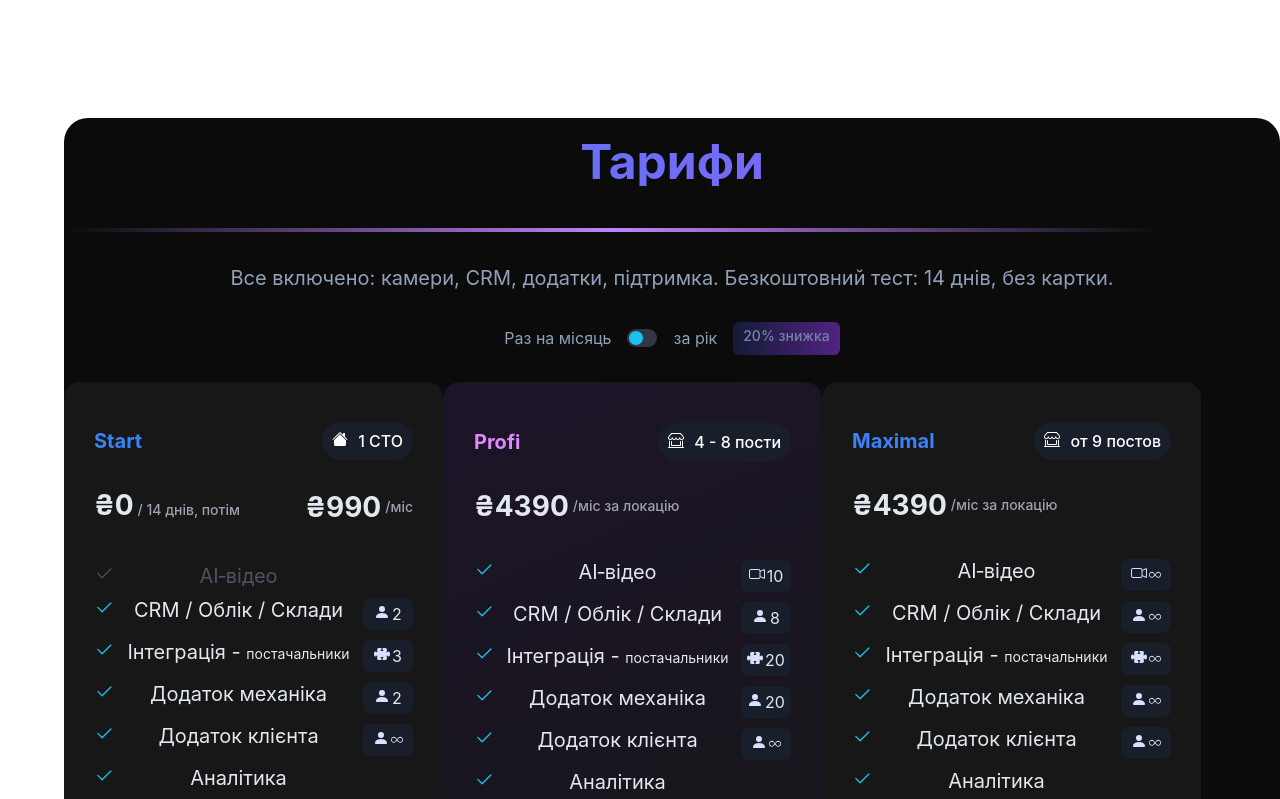
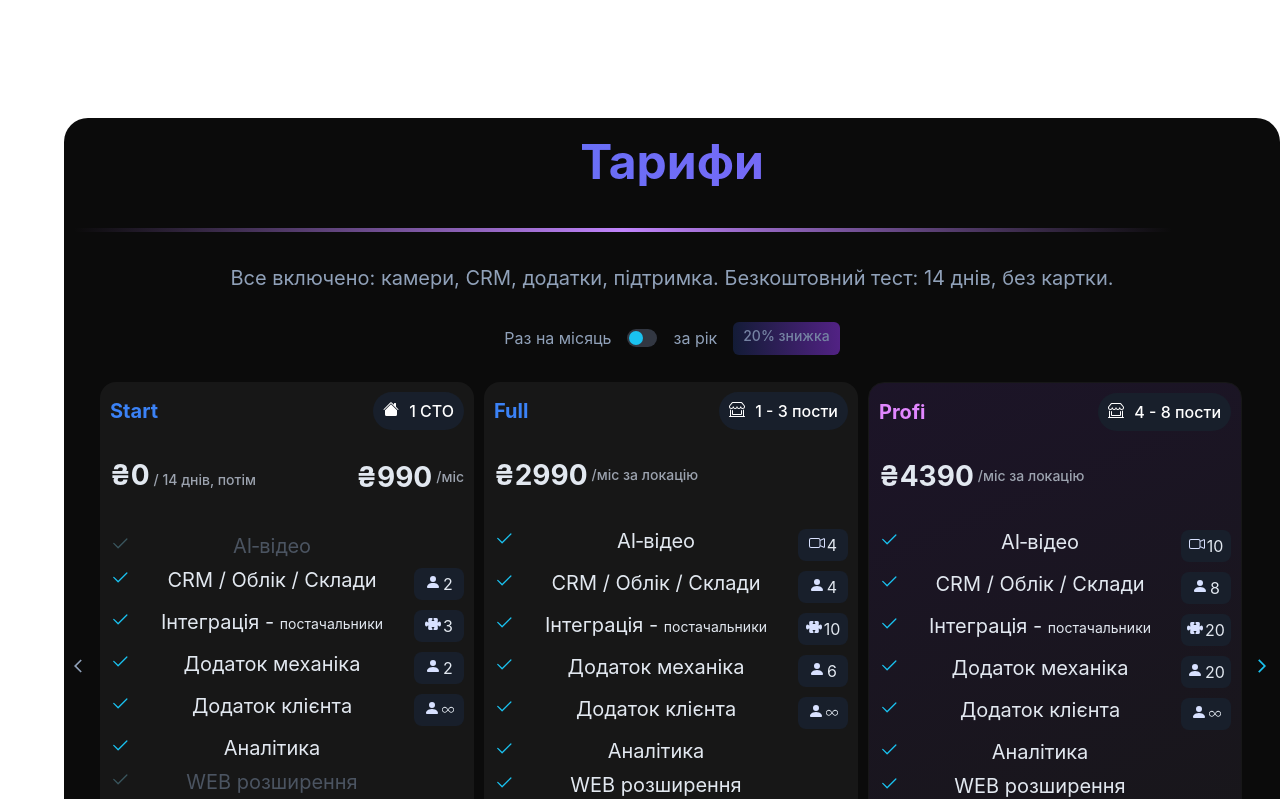
Before and after one commit to ExpanseCode/CRMMech, a React (Vite) app: page / in a window 1280 px wide. Shown: the part 10084-10883 px from the top of the page. Built offline with nearby package versions, Linux system fonts and the light colour scheme.

Commit message:
Changed Pricing section design

```diff
--- a/src/components/Landing/PricingSection/PricingSection.jsx
+++ b/src/components/Landing/PricingSection/PricingSection.jsx
@@ -1,7 +1,7 @@
 import css from './PricingSection.module.css';
 import { motion } from 'framer-motion';
 import { Check, Star, ArrowRight } from 'lucide-react';
-import { useState } from 'react';
+import { useEffect, useRef, useState } from 'react';
 import {
   BsFillHouseFill,
   BsShopWindow,
@@ -13,6 +13,7 @@ import {
   BsHandIndex,
   BsCaretRightSquare,
 } from 'react-icons/bs';
+import { MdArrowForwardIos, MdArrowBackIos } from 'react-icons/md';
 
 const plans = [
   {
@@ -108,22 +109,43 @@ const tariffs = [
       { name: 'WEB розширення', status: false },
     ],
   },
-  // {
-  //   name: 'Full',
-  //   textColor: 'textBlue',
-  //   headerIcon: <BsShopWindow />,
-  //   postsQuantity: '1 - 3 пости',
-  //   price: 2990,
-  //   features: [
-  //     { name: 'AI‑відео', status: true, quantity: 4 , icon: <BsCameraVideo />},
-  //     { name: 'CRM / Облік / Склади', status: true, quantity: 4 ,icon:<BsFillPersonFill/> },
-  //     { name: 'Інтеграція - ', subName: 'постачальники',status: true, quantity: 10,icon:<BsPuzzleFill/> },
-  //     { name: 'Додаток механіка', status: true, quantity: 6,icon:<BsFillPersonFill/>  },
-  //     { name: 'Додаток клієнта', status: true, quantity: -1,icon:<BsFillPersonFill/>  },
-  //     { name: 'Аналітика', status: true },
-  //     { name: 'WEB розширення', status: true },
-  //   ],
-  // },
+  {
+    name: 'Full',
+    textColor: 'textBlue',
+    headerIcon: <BsShopWindow />,
+    postsQuantity: '1 - 3 пости',
+    price: 2990,
+    features: [
+      { name: 'AI‑відео', status: true, quantity: 4, icon: <BsCameraVideo /> },
+      {
+        name: 'CRM / Облік / Склади',
+        status: true,
+        quantity: 4,
+        icon: <BsFillPersonFill />,
+      },
+      {
+        name: 'Інтеграція - ',
+        subName: 'постачальники',
+        status: true,
+        quantity: 10,
+        icon: <BsPuzzleFill />,
+      },
+      {
+        name: 'Додаток механіка',
+        status: true,
+        quantity: 6,
+        icon: <BsFillPersonFill />,
+      },
+      {
+        name: 'Додаток клієнта',
+        status: true,
+        quantity: -1,
+        icon: <BsFillPersonFill />,
+      },
+      { name: 'Аналітика', status: true },
+      { name: 'WEB розширення', status: true },
+    ],
+  },
   {
     name: 'Profi',
     textColor: 'textPurple',
@@ -198,22 +220,43 @@ const tariffs = [
       { name: 'WEB розширення', status: true },
     ],
   },
-  // {
-  //   name: 'Network',
-  //   textColor: 'textBlue',
-  //   headerIcon: <BsFillHouseFill />,
-  //   postsQuantity: 'від 3 СТО',
-  //   price: 5290,
-  //   features: [
-  //     { name: 'AI‑відео', status: true, quantity: -1 , icon: <BsCameraVideo />},
-  //     { name: 'CRM / Облік / Склади', status: true, quantity: -1,icon:<BsFillPersonFill/>  },
-  //     { name: 'Інтеграція - ', subName: 'постачальники',status: true, quantity: -1 ,icon:<BsPuzzleFill/>},
-  //     { name: 'Додаток механіка', status: true, quantity: -1 ,icon:<BsFillPersonFill/> },
-  //     { name: 'Додаток клієнта', status: true, quantity: -1,icon:<BsFillPersonFill/>  },
-  //     { name: 'Аналітика', status: true },
-  //     { name: 'WEB розширення', status: true },
-  //   ],
-  // },
+  {
+    name: 'Network',
+    textColor: 'textBlue',
+    headerIcon: <BsFillHouseFill />,
+    postsQuantity: 'від 3 СТО',
+    price: 5290,
+    features: [
+      { name: 'AI‑відео', status: true, quantity: -1, icon: <BsCameraVideo /> },
+      {
+        name: 'CRM / Облік / Склади',
+        status: true,
+        quantity: -1,
+        icon: <BsFillPersonFill />,
+      },
+      {
+        name: 'Інтеграція - ',
+        subName: 'постачальники',
+        status: true,
+        quantity: -1,
+        icon: <BsPuzzleFill />,
+      },
+      {
+        name: 'Додаток механіка',
+        status: true,
+        quantity: -1,
+        icon: <BsFillPersonFill />,
+      },
+      {
+        name: 'Додаток клієнта',
+        status: true,
+        quantity: -1,
+        icon: <BsFillPersonFill />,
+      },
+      { name: 'Аналітика', status: true },
+      { name: 'WEB розширення', status: true },
+    ],
+  },
 ];
 
 const allFeatures = [
@@ -227,6 +270,8 @@ const allFeatures = [
 ];
 
 export default function PricingSection() {
+  const scrollerRef = useRef(null);
+
   const scrollToSection = sectionId => {
     const element = document.getElementById(sectionId);
     if (element) {
@@ -239,6 +284,43 @@ export default function PricingSection() {
   };
 
   const [isYear, setIsYear] = useState(false);
+
+  const scrollByCard = (direction = 1) => {
+    if (!scrollerRef.current) return;
+
+    const card = scrollerRef.current.querySelector(`.${css.cardWrapper}`);
+    if (!card) return;
+
+    const gap = 10; // має відповідати gap у CSS
+    const scrollAmount = card.offsetWidth + gap;
+
+    scrollerRef.current.scrollBy({
+      left: direction * scrollAmount,
+      behavior: 'smooth',
+    });
+  };
+
+  const [canScrollLeft, setCanScrollLeft] = useState(false);
+  const [canScrollRight, setCanScrollRight] = useState(true);
+
+  const checkButtons = () => {
+    if (scrollerRef.current) {
+      const { scrollLeft, scrollWidth, clientWidth } = scrollerRef.current;
+
+      // Якщо скрол більше 0, можна йти назад
+      setCanScrollLeft(scrollLeft > 0);
+
+      // Якщо поточний скрол + ширина контейнера менше загальної ширини контенту — можна йти вперед
+      // Використовуємо -1 для запобігання похибок округлення пікселів
+      setCanScrollRight(scrollLeft + clientWidth < scrollWidth - 1);
+    }
+  };
+
+  useEffect(() => {
+    checkButtons(); // Перевірка при першому рендері
+    window.addEventListener('resize', checkButtons); // На випадок зміни розміру екрана
+    return () => window.removeEventListener('resize', checkButtons);
+  }, [tariffs]);
 
   return (
     <section id="pricing" className={css.section}>
@@ -317,6 +399,19 @@ export default function PricingSection() {
           ))}
         </div> */}
           <div className={css.cardsWrapper}>
+            <button
+              type="button"
+              className={css.arrow}
+              onClick={() => scrollByCard(-1)}
+              disabled={!canScrollLeft}
+            >
+              <MdArrowBackIos />
+            </button>
+            <div
+              className={css.scrollWrapper}
+              ref={scrollerRef}
+              onScroll={checkButtons}
+            >
               {tariffs.map((tariff, index) => (
                 <motion.div
                   key={index}
@@ -329,7 +424,9 @@ export default function PricingSection() {
                   }`}
                 >
                   <div className={`${css.stringWrapper} ${css.topString}`}>
-                  <h3 className={` ${css[tariff.textColor]} ${css.cardHeader}`}>
+                    <h3
+                      className={` ${css[tariff.textColor]} ${css.cardHeader}`}
+                    >
                       {tariff.name}
                     </h3>
                     <div className={css.rightHeaderWrapper}>
@@ -425,6 +522,15 @@ export default function PricingSection() {
                   </a>
                 </motion.div>
               ))}
+            </div>
+            <button
+              type="button"
+              className={css.arrow}
+              onClick={() => scrollByCard(1)}
+              disabled={!canScrollRight}
+            >
+              <MdArrowForwardIos />
+            </button>
           </div>
         </div>
         {/* <motion.div
--- a/src/components/Landing/PricingSection/PricingSection.module.css
+++ b/src/components/Landing/PricingSection/PricingSection.module.css
@@ -51,7 +51,7 @@
 .headerText {
   color: var(--text-gray);
   color: #90a1b9;
-  font-size: 1.25rem;
+  font-size: 1rem;
   line-height: 1.75rem;
   /* max-width: 48rem; */
   margin-left: auto;
@@ -59,11 +59,21 @@
   margin-bottom: 30px;
 }
 
+@media screen and (min-width: 767.98px) {
+  .headerText {
+    font-size: 1.25rem;
+  }
+}
+
 .cardsWrapper {
   /* display: grid; */
   /* gap: 1.5rem; */
   /* margin-bottom: 1.5rem; */
   display: flex;
+  gap: 10px;
+  align-items: center;
+  justify-content: center;
+  padding-bottom: 10px;
 }
 
 @media screen and (min-width: 767.98px) {
@@ -92,18 +102,32 @@
   flex-direction: column;
 
   /* justify-content: space-between; */
-  width: 379px;
+  width: 100%;
   /* height: 597px; */
   transition: all 0.3s cubic-bezier(0.4, 0, 0.2, 1);
   padding: 40px 30px;
   border-radius: 16px;
   background-color: #171717;
+  flex-shrink: 0;
 }
 
-.profi{
+@media screen and (min-width: 767.98px) {
+  .cardWrapper {
+    width: 318px;
+    padding: 10px;
+  }
+}
+
+@media screen and (min-width: 1279.98px) {
+  .cardWrapper {
+    width: 374px;
+  }
+}
+
+.profi {
   border-radius: 16px;
-border: 1px solid #171718;
-background: linear-gradient(337deg, #171717 -3.35%, #1C1428 101.03%);
+  border: 1px solid #171718;
+  background: linear-gradient(337deg, #171717 -3.35%, #1c1428 101.03%);
 }
 
 .cardWrapper:hover {
@@ -546,10 +570,10 @@ background: linear-gradient(337deg, #171717 -3.35%, #1C1428 101.03%);
   background-color: var(--card-border);
 }
 
-.arrow {
+/* .arrow {
   width: 1rem;
   height: 1rem;
-}
+} */
 
 .line {
   max-width: 1098px;
@@ -566,10 +590,16 @@ background: linear-gradient(337deg, #171717 -3.35%, #1C1428 101.03%);
 .toggleWithTextWrapper {
   display: flex;
   align-items: center;
-  gap: 16px;
+  gap: 10px;
   margin-left: auto;
   margin-right: auto;
   margin-bottom: 27px;
+}
+
+@media screen and (min-width: 767.98px) {
+  .toggleWithTextWrapper {
+    gap: 16px;
+  }
 }
 
 .rightText {
@@ -779,7 +809,56 @@ input:checked + .slider:before {
 }
 
 .tariffsWrapper {
-  padding-top: 20px;
+  padding: 10px;
   background-color: #0b0b0b;
   border-radius: 1.5rem;
+  margin-bottom: 1.5rem;
 }
+
+@media screen and (min-width: 767.98px) {
+  .tariffsWrapper {
+    padding-top: 20px;
+    margin-bottom: 2rem;
+  }
+}
+
+.arrow {
+  display: none;
+}
+
+@media screen and (min-width: 767.98px) {
+  .arrow {
+    width: 16px;
+    height: 16px;
+    border: none;
+    outline: none;
+    background-color: transparent;
+    color: #1ac2f0;
+    display: flex;
+    align-items: center;
+    justify-content: center;
+    cursor: pointer;
+  }
+}
+
+.arrow:disabled {
+  color: #90a1b9;
+  cursor: auto;
+}
+
+.scrollWrapper {
+  display: flex;
+  flex-direction: column;
+  gap: 10px;
+  width: 100%;
+  overflow-x: auto;
+  scroll-snap-type: x mandatory;
+  scroll-behavior: smooth;
+}
+
+@media only screen and (min-width: 768px) {
+  .scrollWrapper {
+    flex-direction: row;
+    overflow: hidden;
+  }
+}
```
Lines whose indentation alone changed are shown as unchanged.
